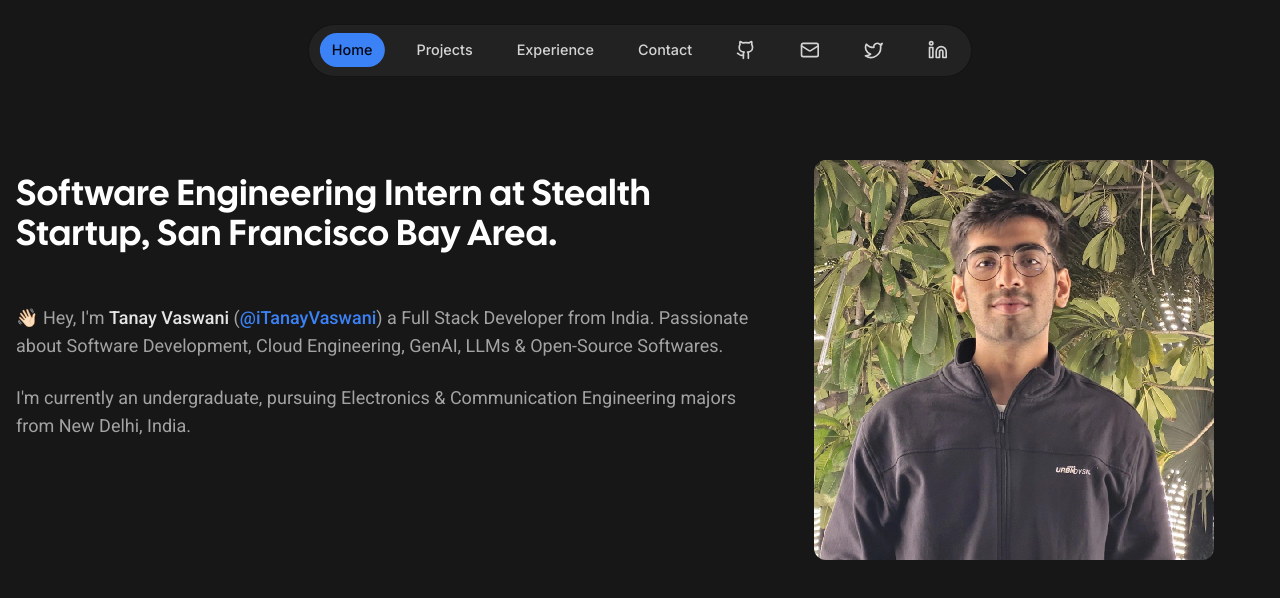
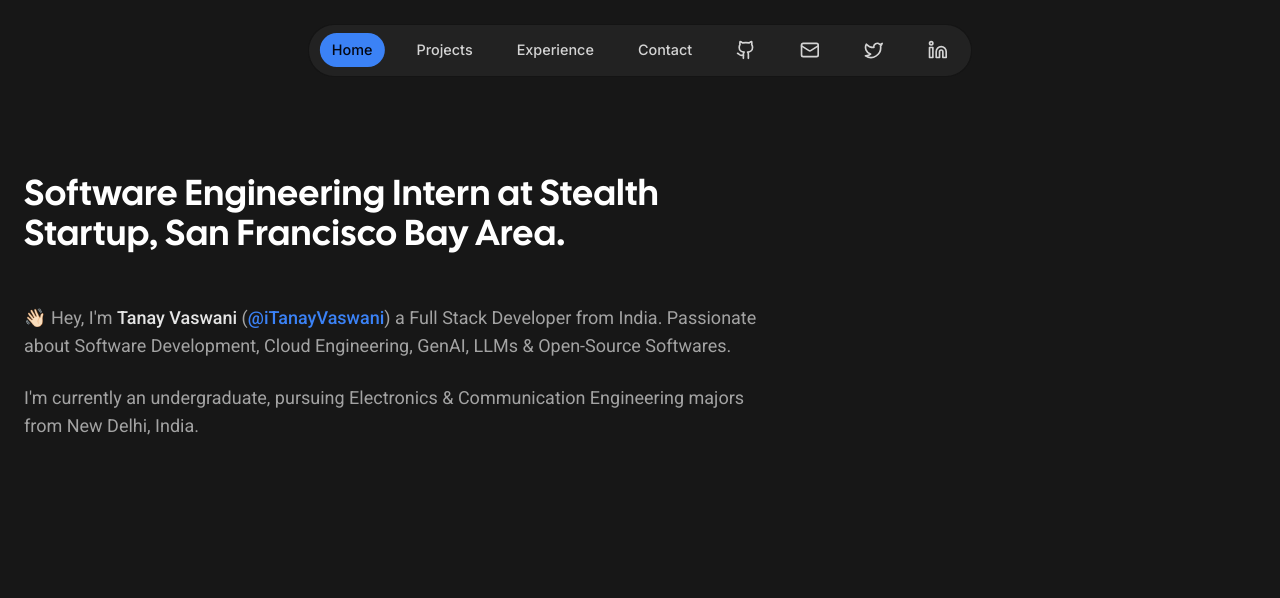
Before and after one commit to srijanbahal/Portfolio, a Next.js app: page / in a window 1280 px wide. Shown: the top 598 px of the page. Built offline with nearby package versions, Linux system fonts and the light colour scheme.

Commit message:
fix: img

```diff
--- /dev/null
+++ b/components/avatar/tanay-avatar.tsx
@@ -0,0 +1,24 @@
+import { motion } from "framer-motion";
+import tanay from "@/public/tanay.jpeg";
+import Image from "next/image";
+
+const TanayAvatar = () => {
+  return (
+    <motion.div
+      className="w-full md:flex items-center justify-center col-span-2 hidden"
+      initial={{ opacity: 0 }}
+      animate={{ opacity: 1 }}
+      transition={{ ease: "easeOut", duration: 2 }}
+    >
+      <Image
+        src={tanay}
+        alt={"tanay"}
+        className="rounded-full shadow-xl border-4 border-blue-600"
+        width={360}
+        height={360}
+      />
+    </motion.div>
+  );
+};
+
+export default TanayAvatar;
--- a/components/hero/hero-section.tsx
+++ b/components/hero/hero-section.tsx
@@ -4,9 +4,9 @@ import { cn } from "@/lib/utils";
 import { Roboto } from "next/font/google";
 import localFont from "next/font/local";
 import { TextGenerateEffect } from "../ui/text-generate-effect";
+import Link from "next/link";
 import { motion } from "framer-motion";
 import tanay from "@/public/tanay.jpeg";
-import Link from "next/link";
 import Image from "next/image";
 
 const headingFont = localFont({
@@ -20,22 +20,9 @@ const poppins = Roboto({
 
 const HeroSection = () => {
   return (
-    <div className="grid  md:grid-cols-5 items-center md:max-w-screen-xl md:mx-auto px-4">
-      <div className="w-full flex flex-col col-span-3 h-full">
-        <motion.div
-          className="w-full flex items-center justify-center col-span-2 md:hidden mb-8 -mt-6"
-          initial={{ opacity: 0 }}
-          animate={{ opacity: 1 }}
-          transition={{ ease: "easeOut", duration: 2 }}
-        >
-          <Image
-            src={tanay}
-            alt={"tanay"}
-            className="rounded-xl"
-            width={280}
-            height={280}
-          />
-        </motion.div>
+    <div className="grid  md:grid-cols-5 items-center md:max-w-screen-xl md:mx-auto px-6">
+      <div className="w-full flex flex-col justify-center col-span-3 h-full">
+       {/* Image for phone */}
 
         <h1
           className={cn(
@@ -86,20 +73,7 @@ const HeroSection = () => {
         </motion.p>
       </div>
 
-      <motion.div
-        className="w-full md:flex items-center justify-center col-span-2 hidden"
-        initial={{ opacity: 0 }}
-        animate={{ opacity: 1 }}
-        transition={{ ease: "easeOut", duration: 2 }}
-      >
-        <Image
-          src={tanay}
-          alt={"tanay"}
-          className="rounded-xl"
-          width={400}
-          height={400}
-        />
-      </motion.div>
+      {/* Image for Desktop */}
     </div>
   );
 };
```
